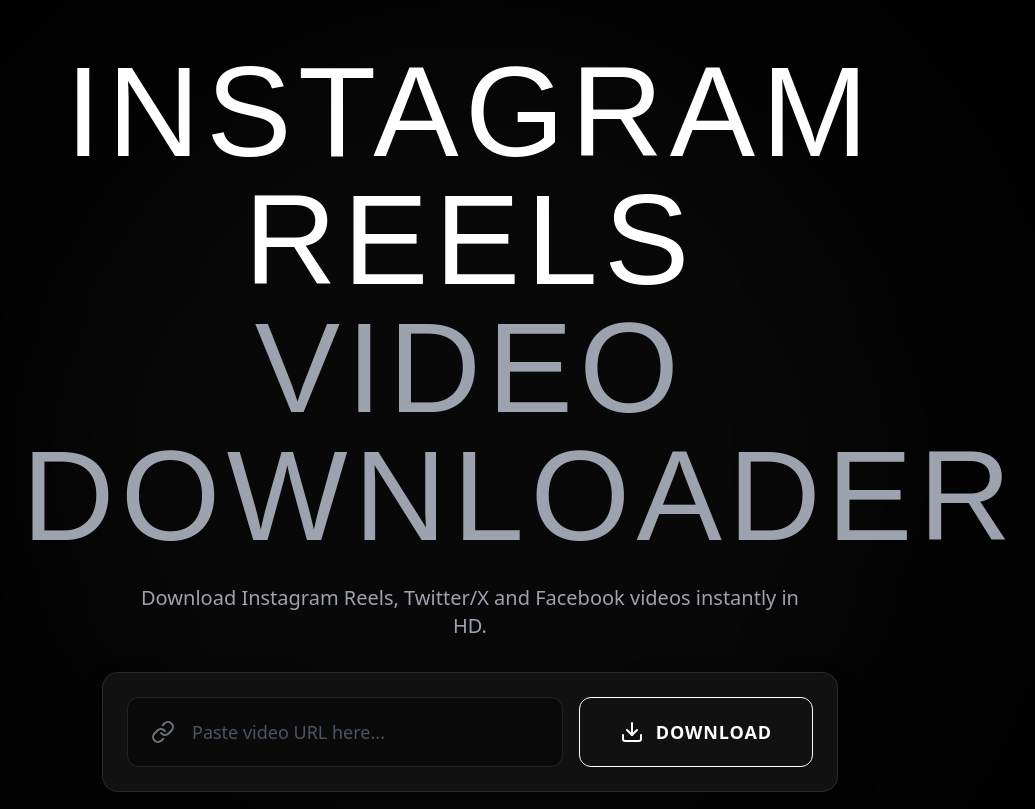
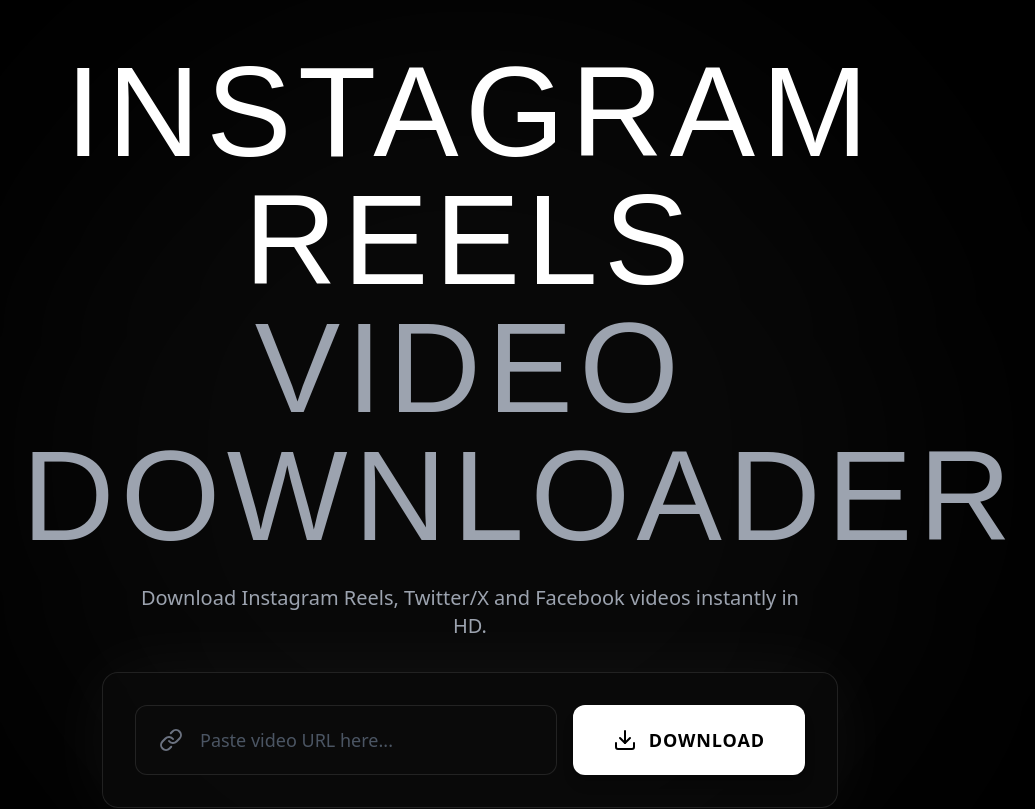
Before and after one commit to Pranayx24/VidDownloader1, a React (Vite) app in the folder frontend/: page / in a window 1280 px wide. Shown: the top 809 px of the page, without its empty margins (170-1205 px from the left). Built offline with nearby package versions, Linux system fonts and the light colour scheme; no server answers; the HTML template or start-up script is replaced by a standard one.

Commit message:
Update Downloader.jsx

```diff
--- a/frontend/src/components/Downloader.jsx
+++ b/frontend/src/components/Downloader.jsx
@@ -12,6 +12,7 @@
 
     const handleDownload = async (e) => {
         e.preventDefault();
+
         if (!url) {
             setError('Please paste a valid video URL');
             return;
@@ -33,14 +34,22 @@
 
     return (
         <div className="w-full max-w-3xl mx-auto px-4">
-            <div className="bg-[#111111] border border-white/10 p-4 md:p-6 rounded-2xl shadow-2xl relative overflow-hidden group">
+
+            {/* Glass container */}
+            <div className="bg-[#0b0b0b]/80 backdrop-blur-xl border border-white/10 p-6 md:p-8 rounded-2xl shadow-[0_0_80px_rgba(255,255,255,0.05)] relative overflow-hidden group">
+
                 <div className="absolute inset-0 bg-gradient-to-r from-white/0 via-white/[0.02] to-white/0 translate-x-[-100%] group-hover:translate-x-[100%] transition-transform duration-1000 pointer-events-none"></div>
+
                 <form onSubmit={handleDownload} className="relative z-10">
+
                     <div className="relative flex flex-col md:flex-row items-stretch gap-4">
+
                         <div className="relative w-full flex items-center">
+
                             <div className="absolute left-6 text-gray-500">
                                 <LinkIcon size={24} />
                             </div>
+
                             <input
                                 type="text"
                                 placeholder="Paste video URL here..."
@@ -48,26 +57,33 @@
                                 value={url}
                                 onChange={(e) => setUrl(e.target.value)}
                             />
+
                         </div>
+
                         <button
                             type="submit"
                             disabled={loading}
-                            className="w-full md:w-auto px-10 py-5 border border-white bg-transparent text-white hover:bg-white hover:text-black font-semibold rounded-xl transition-all duration-300 flex items-center justify-center gap-3 disabled:opacity-50 disabled:cursor-not-allowed whitespace-nowrap text-lg uppercase tracking-wider"
+                            className="w-full md:w-auto px-10 py-5 bg-white text-black hover:bg-green-400 hover:text-black font-semibold rounded-xl transition-all duration-300 flex items-center justify-center gap-3 shadow-lg hover:shadow-green-500/40 disabled:opacity-50 disabled:cursor-not-allowed whitespace-nowrap text-lg uppercase tracking-wider"
                         >
+
                             {loading ? (
                                 <>
-                                    <Loader2 className="animate-spin text-inherit flex-shrink-0" size={24} />
+                                    <Loader2 className="animate-spin flex-shrink-0" size={24} />
                                     <span>Fetching...</span>
                                 </>
                             ) : (
                                 <>
-                                    <Download size={24} className="text-inherit flex-shrink-0" />
+                                    <Download size={24} className="flex-shrink-0" />
                                     <span>Download</span>
                                 </>
                             )}
+
                         </button>
+
                     </div>
+
                 </form>
+
 
                 {error && (
                     <div className="mt-6 bg-red-950/30 border border-red-900/50 text-red-500 px-6 py-4 rounded-xl flex items-center gap-3 animate-slide-up relative z-10">
@@ -76,43 +92,67 @@
                     </div>
                 )}
 
+
                 {result && (
                     <div className="mt-8 space-y-6 animate-slide-up relative z-10">
+
                         <div className="flex flex-col md:flex-row gap-8 p-6 bg-[#0a0a0a] rounded-xl border border-white/5 text-left">
+
                             {result.thumbnail && (
                                 <div className="relative group/thumb w-full md:w-64 aspect-video overflow-hidden rounded-lg bg-black/50 flex-shrink-0">
-                                    <img src={result.thumbnail} alt={result.title} className="w-full h-full object-cover transition-transform duration-500 group-hover/thumb:scale-105" />
+
+                                    <img
+                                        src={result.thumbnail}
+                                        alt={result.title}
+                                        className="w-full h-full object-cover transition-transform duration-500 group-hover/thumb:scale-105"
+                                    />
+
                                     <div className="absolute inset-0 bg-black/40 flex items-center justify-center opacity-0 group-hover/thumb:opacity-100 transition-opacity duration-300">
                                         <Play className="text-white fill-white" size={48} />
                                     </div>
+
                                 </div>
                             )}
+
                             <div className="flex-1 flex flex-col justify-between py-2 min-w-0">
+
                                 <div>
+
                                     <div className="flex items-center gap-2 text-white/50 text-sm font-bold uppercase tracking-widest mb-3">
                                         <CheckCircle2 size={18} className="text-green-500" />
                                         <span>Ready to Download</span>
                                     </div>
-                                    <h3 className="text-2xl font-bold text-white line-clamp-2 mb-3 leading-snug">{result.title || 'Video Title'}</h3>
+
+                                    <h3 className="text-2xl font-bold text-white line-clamp-2 mb-3 leading-snug">
+                                        {result.title || 'Video Title'}
+                                    </h3>
+
                                     <div className="flex flex-wrap gap-4 md:gap-6 text-gray-400 font-medium">
                                         {result.duration && <span>{result.duration}</span>}
                                         {result.source && <span className="capitalize">{result.source}</span>}
                                     </div>
+
                                 </div>
+
                                 <a
                                     href={result.downloadUrl}
                                     target="_blank"
                                     rel="noopener noreferrer"
                                     className="mt-6 w-full md:w-max px-8 py-4 border border-white bg-white text-black hover:bg-transparent hover:text-white font-bold rounded-xl transition-all duration-300 text-center flex items-center justify-center gap-3 text-lg uppercase tracking-wider"
                                 >
-                                    <Download size={20} className="text-inherit flex-shrink-0" />
+                                    <Download size={20} className="flex-shrink-0" />
                                     Save Video
                                 </a>
+
                             </div>
+
                         </div>
+
                     </div>
                 )}
+
             </div>
+
         </div>
     );
 };
```
